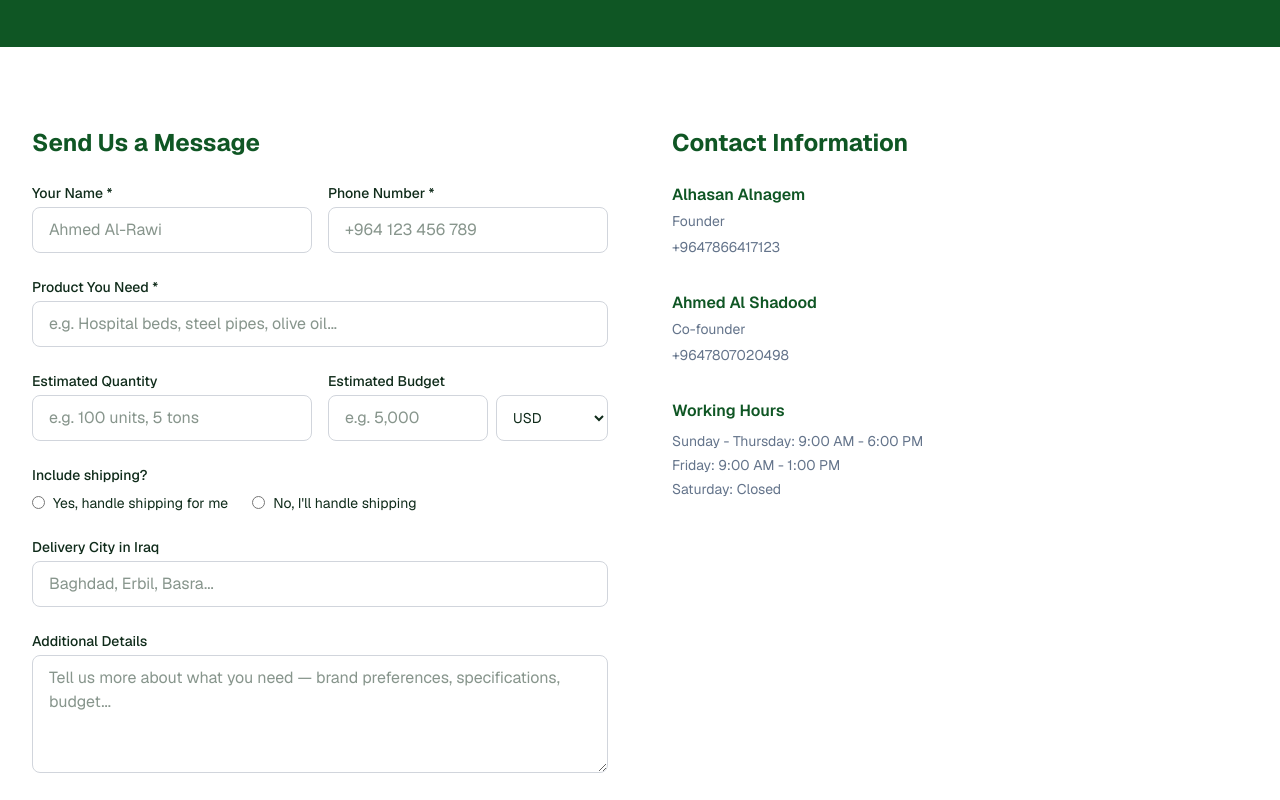
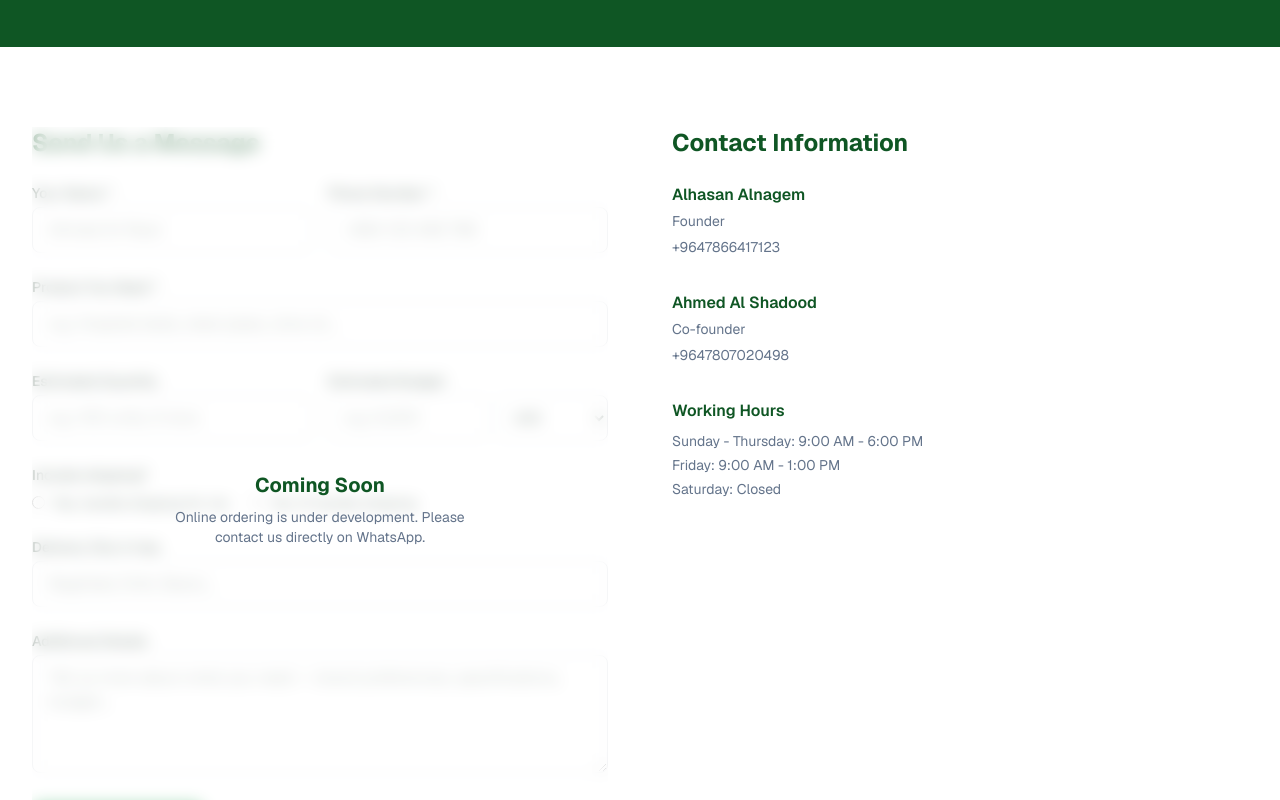
Before and after one commit to alhasan-alnagem/turkish-iraqi-gate, a Next.js app: page /contact in a window 1280 px wide. Shown: the part 440-1240 px from the top of the page. Built offline with nearby package versions, Linux system fonts and the light colour scheme.

Commit message:
Add Coming Soon overlay to contact form

```diff
--- a/src/app/contact/page.tsx
+++ b/src/app/contact/page.tsx
@@ -50,7 +50,7 @@ export default function Contact() {
       <section className="bg-[var(--surface)]">
         <div className="max-w-7xl mx-auto px-4 sm:px-6 lg:px-8 py-20">
           <div className="grid md:grid-cols-2 gap-16">
-            <div>
+            <div className="relative">
               <h2 className="text-2xl font-bold text-[var(--primary)] mb-6">
                 {c.form.title}
               </h2>
@@ -239,6 +239,21 @@ export default function Contact() {
                   </p>
                 </form>
               )}
+
+              {/* OVERLAY: Remove this block (and the "relative" on the form column div above) once the form goes live */}
+              <div className="absolute inset-0 z-10 flex items-center justify-center bg-white/60 backdrop-blur-sm">
+                <div className="text-center px-6 py-8">
+                  <p className="text-xl font-bold text-[var(--primary)] mb-2">
+                    {lang === "ar" ? "قريباً" : "Coming Soon"}
+                  </p>
+                  <p className="text-sm text-[var(--muted)] max-w-xs mx-auto">
+                    {lang === "ar"
+                      ? "خدمة الطلب عبر الإنترنت قيد التطوير حالياً. يرجى التواصل معنا مباشرة عبر الواتساب."
+                      : "Online ordering is under development. Please contact us directly on WhatsApp."}
+                  </p>
+                </div>
+              </div>
+              {/* END OVERLAY */}
             </div>
             <div>
               <h2 className="text-2xl font-bold text-[var(--primary)] mb-6">
```
